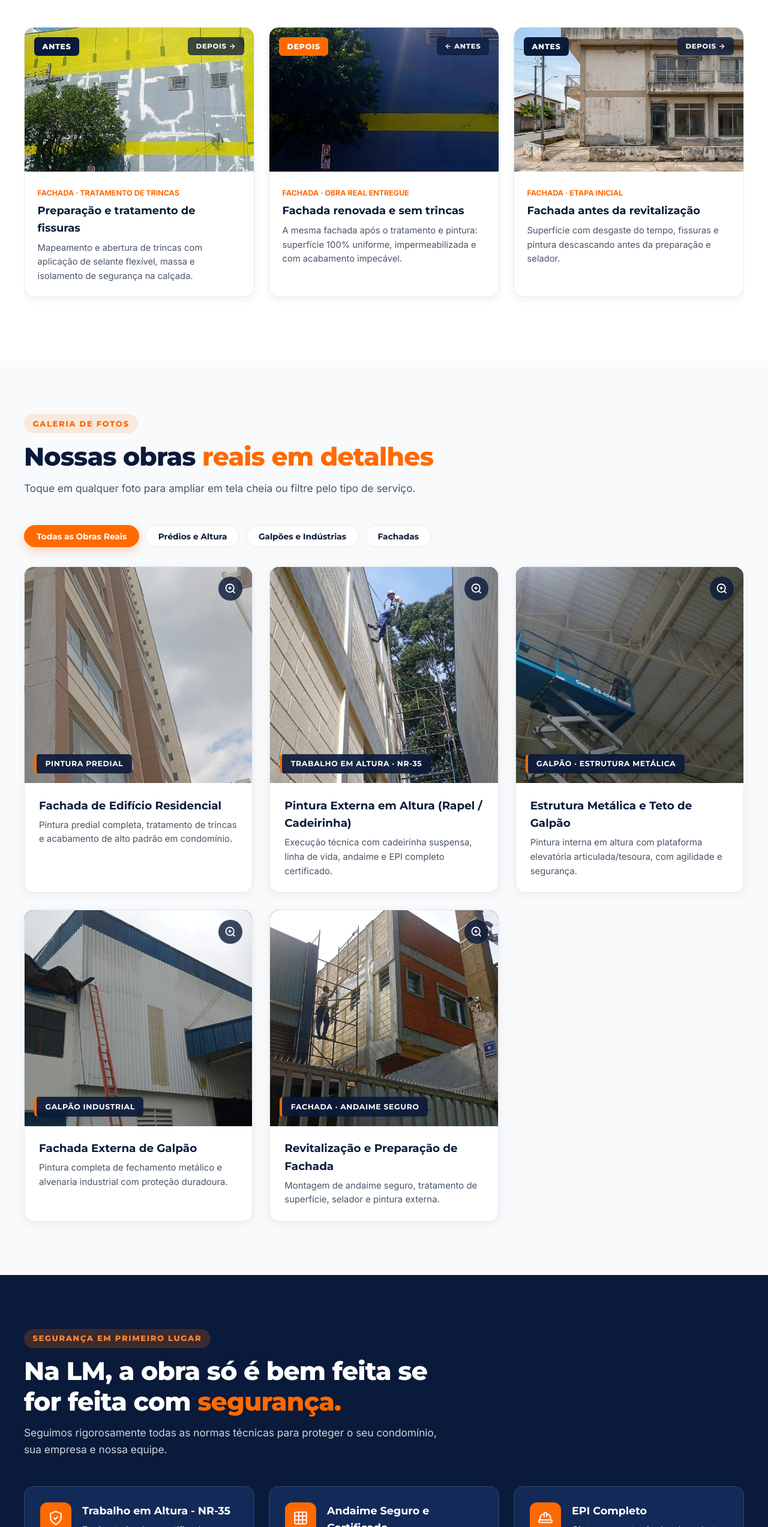
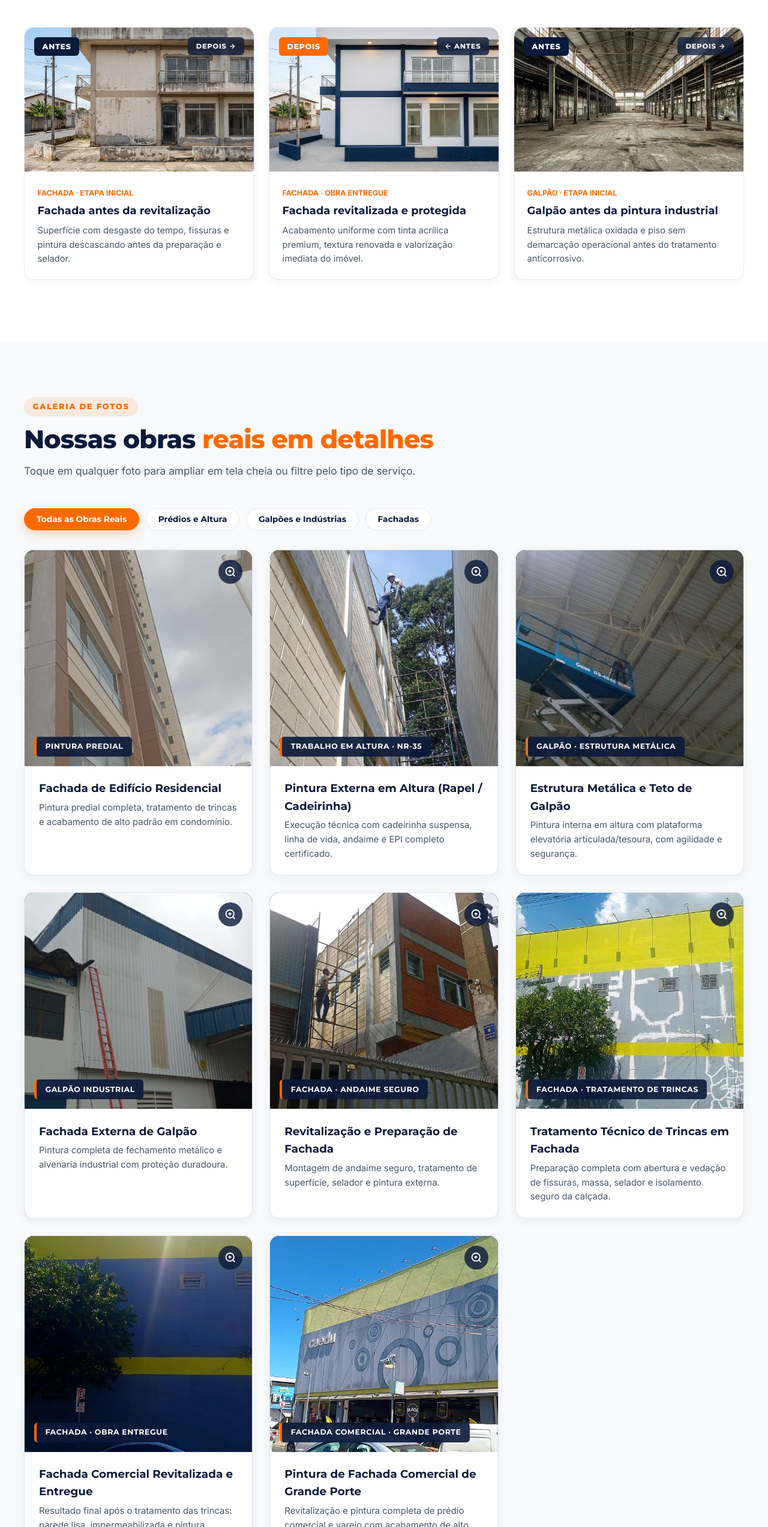
Before and after one commit to ligiamairap-star/site-lm-pintura, a plain HTML site: page index.html in a window 1280 px wide. Shown: the part 3882-6427 px from the top of the page at 60% size. Drawn offline with Linux system fonts and the light colour scheme.

Commit message:
feat: adiciona 3 fotos reais melhoradas na Galeria de Fotos

```diff
--- a/index.html
+++ b/index.html
@@ -469,43 +469,7 @@
           </div>
 
           <div class="ba-carousel" id="ba-carousel">
-            <!-- Card 1: Fachada Comercial (Tratamento de Trincas) - ANTES (Foto Real) -->
-            <article class="ba-card">
-              <div class="ba-card__media">
-                <img
-                  src="assets/antes-fachada-trincas.jpg"
-                  alt="Antes da pintura de fachada: tratamento completo de trincas e isolamento da calçada"
-                  loading="lazy"
-                />
-                <span class="ba-badge ba-badge--before">ANTES</span>
-                <span class="ba-badge ba-badge--pair">DEPOIS →</span>
-              </div>
-              <div class="ba-card__body">
-                <span class="ba-card__category">Fachada · Tratamento de Trincas</span>
-                <h3>Preparação e tratamento de fissuras</h3>
-                <p>Mapeamento e abertura de trincas com aplicação de selante flexível, massa e isolamento de segurança na calçada.</p>
-              </div>
-            </article>
-
-            <!-- Card 2: Fachada Comercial (Tratamento de Trincas) - DEPOIS (Foto Real) -->
-            <article class="ba-card">
-              <div class="ba-card__media">
-                <img
-                  src="assets/depois-fachada-trincas.jpg"
-                  alt="Depois da pintura de fachada: parede lisa, impermeabilizada e acabamento perfeito"
-                  loading="lazy"
-                />
-                <span class="ba-badge ba-badge--after">DEPOIS</span>
-                <span class="ba-badge ba-badge--pair">← ANTES</span>
-              </div>
-              <div class="ba-card__body">
-                <span class="ba-card__category">Fachada · Obra Real Entregue</span>
-                <h3>Fachada renovada e sem trincas</h3>
-                <p>A mesma fachada após o tratamento e pintura: superfície 100% uniforme, impermeabilizada e com acabamento impecável.</p>
-              </div>
-            </article>
-
-            <!-- Card 3: Fachada - ANTES -->
+            <!-- Card 1: Fachada - ANTES -->
             <article class="ba-card">
               <div class="ba-card__media">
                 <img
@@ -766,6 +730,63 @@
               <figcaption class="portfolio-card__body">
                 <h3>Revitalização e Preparação de Fachada</h3>
                 <p>Montagem de andaime seguro, tratamento de superfície, selador e pintura externa.</p>
+              </figcaption>
+            </figure>
+
+            <!-- Foto 7: Tratamento de Trincas e Fissuras em Fachada -->
+            <figure class="portfolio-card" data-category="fachada" data-lightbox-src="assets/antes-fachada-trincas.jpg" data-lightbox-caption="Tratamento de Trincas em Fachada — Preparação técnica com selante flexível e isolamento da área">
+              <div class="portfolio-card__media">
+                <img
+                  src="assets/antes-fachada-trincas.jpg"
+                  alt="Tratamento completo de trincas e fissuras em fachada comercial com isolamento da calçada"
+                  loading="lazy"
+                />
+                <span class="portfolio-card__tag">Fachada · Tratamento de Trincas</span>
+                <span class="portfolio-card__zoom" aria-hidden="true">
+                  <svg viewBox="0 0 24 24" fill="none" stroke="currentColor" stroke-width="2.2"><circle cx="11" cy="11" r="8"/><path d="m21 21-4.35-4.35M11 8v6M8 11h6"/></svg>
+                </span>
+              </div>
+              <figcaption class="portfolio-card__body">
+                <h3>Tratamento Técnico de Trincas em Fachada</h3>
+                <p>Preparação completa com abertura e vedação de fissuras, massa, selador e isolamento seguro da calçada.</p>
+              </figcaption>
+            </figure>
+
+            <!-- Foto 8: Fachada Comercial Finalizada (Pós-Tratamento de Trincas) -->
+            <figure class="portfolio-card" data-category="fachada" data-lightbox-src="assets/depois-fachada-trincas.jpg" data-lightbox-caption="Fachada Comercial Finalizada — Acabamento uniforme e impermeabilizado após tratamento de trincas">
+              <div class="portfolio-card__media">
+                <img
+                  src="assets/depois-fachada-trincas.jpg"
+                  alt="Fachada comercial finalizada e pintada após tratamento de trincas"
+                  loading="lazy"
+                />
+                <span class="portfolio-card__tag">Fachada · Obra Entregue</span>
+                <span class="portfolio-card__zoom" aria-hidden="true">
+                  <svg viewBox="0 0 24 24" fill="none" stroke="currentColor" stroke-width="2.2"><circle cx="11" cy="11" r="8"/><path d="m21 21-4.35-4.35M11 8v6M8 11h6"/></svg>
+                </span>
+              </div>
+              <figcaption class="portfolio-card__body">
+                <h3>Fachada Comercial Revitalizada e Entregue</h3>
+                <p>Resultado final após o tratamento das trincas: parede lisa, impermeabilizada e pintura uniforme de alta durabilidade.</p>
+              </figcaption>
+            </figure>
+
+            <!-- Foto 9: Pintura de Fachada Comercial de Grande Porte -->
+            <figure class="portfolio-card" data-category="fachada" data-lightbox-src="assets/obra-fachada-comercial.jpg" data-lightbox-caption="Pintura de Fachada Comercial de Grande Porte — Loja e edifício comercial">
+              <div class="portfolio-card__media">
+                <img
+                  src="assets/obra-fachada-comercial.jpg"
+                  alt="Pintura externa de fachada comercial de grande porte"
+                  loading="lazy"
+                />
+                <span class="portfolio-card__tag">Fachada Comercial · Grande Porte</span>
+                <span class="portfolio-card__zoom" aria-hidden="true">
+                  <svg viewBox="0 0 24 24" fill="none" stroke="currentColor" stroke-width="2.2"><circle cx="11" cy="11" r="8"/><path d="m21 21-4.35-4.35M11 8v6M8 11h6"/></svg>
+                </span>
+              </div>
+              <figcaption class="portfolio-card__body">
+                <h3>Pintura de Fachada Comercial de Grande Porte</h3>
+                <p>Revitalização e pintura completa de prédio comercial e varejo com acabamento de alto padrão.</p>
               </figcaption>
             </figure>
           </div>
```
Also changed, not shown: assets/obra-fachada-comercial.jpg (added).
